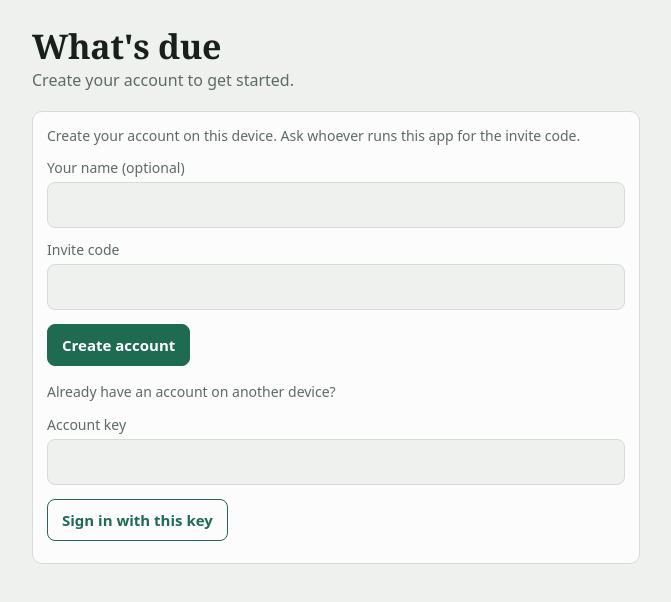
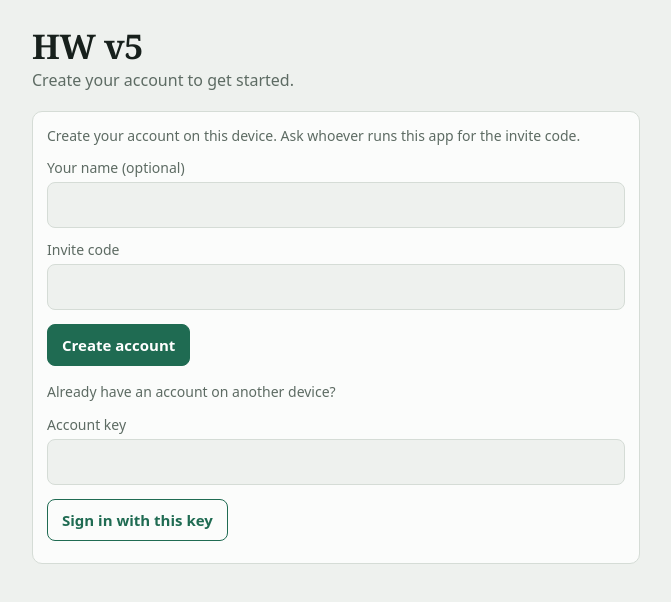
Before and after one commit to Jacksonisareallycoolguy/HW-v5, a website: page index.html in a window 1280 px wide. Shown: the whole page, without its empty margins (304-975 px from the left). Drawn offline with Linux system fonts and the light colour scheme.

Commit message:
Update index.html

```diff
--- a/index.html
+++ b/index.html
@@ -8,7 +8,7 @@
 <meta name="apple-mobile-web-app-title" content="Due">
 <link rel="manifest" href="/manifest.webmanifest">
 <link rel="apple-touch-icon" href="/apple-touch-icon.png">
-<title>What's due</title>
+<title>HW v5</title>
 <style>
 :root{--bg:#eef1ee;--surface:#fbfcfb;--ink:#17201c;--mute:#5d6b63;--line:#d5dcd6;--accent:#1f6b52;--on:#fff;--late:#b3341f;--soon:#9a5b00;--done:#8a968f;
 --c0:#1f6b52;--c1:#2b5fd9;--c2:#b3341f;--c3:#9a5b00;--c4:#7a3db8;--c5:#0e7c86;--c6:#c2307a;--c7:#5b6b00;color-scheme:light}
@@ -85,7 +85,7 @@ dialog::backdrop{background:rgba(0,0,0,.45)}
 </head>
 <body>
 <main>
-<h1>What's due</h1>
+<h1>HW v5</h1>
 <p class="sub" id="sub">Add a calendar link to see everything in one place.</p>
 
 <section class="card" id="welcome" hidden>
```
